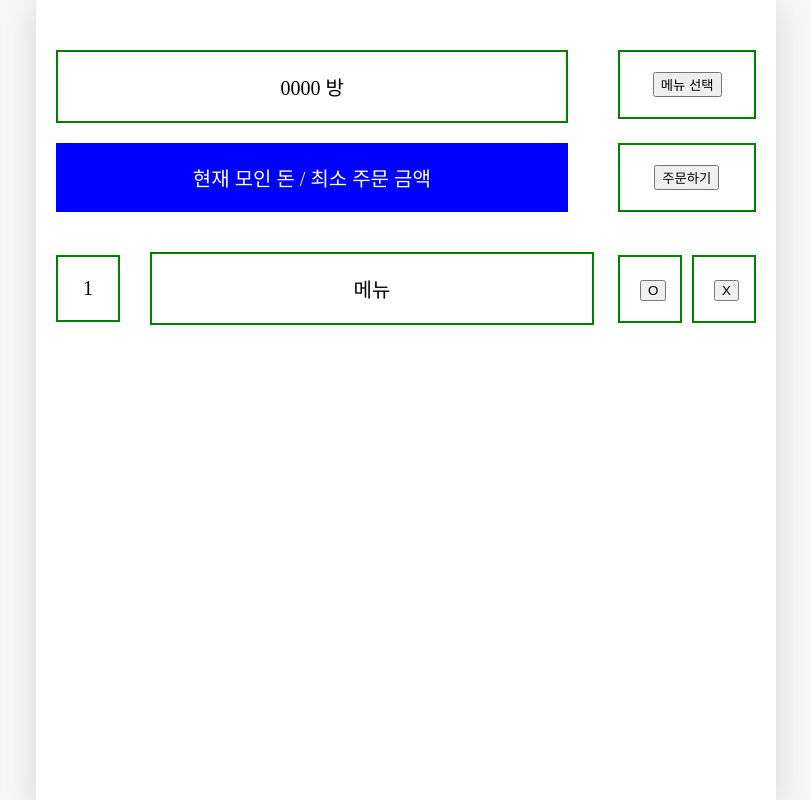
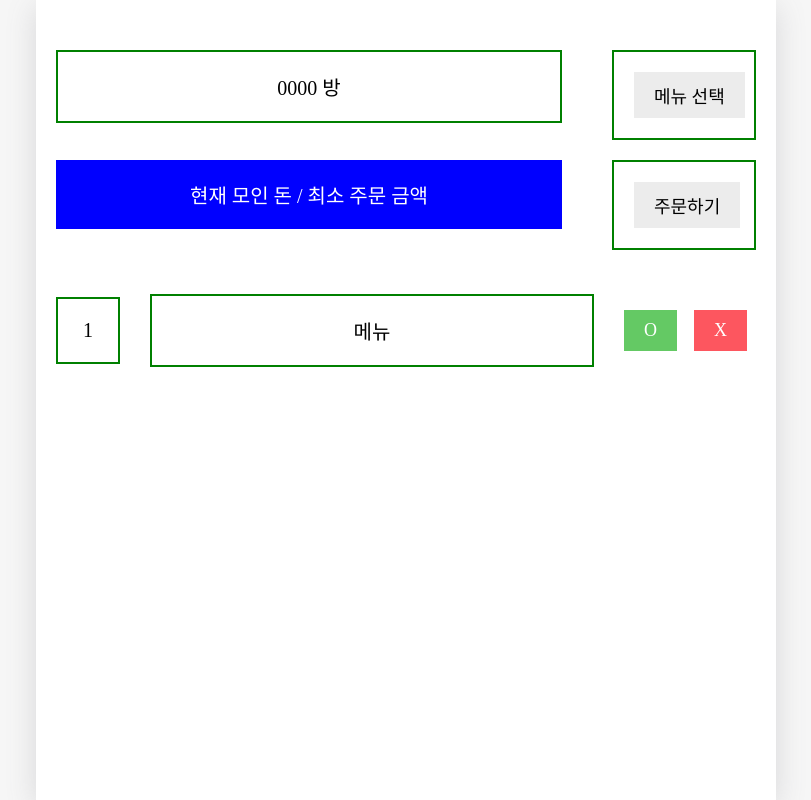
Before and after one commit to 2nd-HUFSummer-Hackathon/SPotato, a React (Create React App) app in the folder domdelivery/: page /match in a window 1280 px wide. Shown: the whole page, without its empty margins (234-1045 px from the left). Built offline with nearby package versions, Linux system fonts and the light colour scheme.

Commit message:
UPdate Eyy

```diff
--- a/domdelivery/src/App.css
+++ b/domdelivery/src/App.css
@@ -143,3 +143,35 @@ body{
   padding: 20px;
   width : 98%;
 }
+
+.OurButton{
+  cursor : pointer;
+  border : none;
+
+  padding-top: 10px;
+  padding-bottom: 10px;
+  padding-left: 20px;
+  padding-right: 20px;
+
+  font-size: 18px;
+
+  /*버튼 내 글자가 잘려서 여러 줄이 되는 일 방지*/
+  white-space:nowrap;
+
+  font-family: "Nanum Pen Script";
+}
+
+.OurButton_default {
+  background-color: #ececec;
+  color: black;
+}
+
+.OurButton_positive{
+  background-color: #64c964;
+  color : white;
+}
+
+.OurButton_negative{
+  background-color: #fd565f;
+  color: white;
+}
--- a/domdelivery/src/pages/Match.js
+++ b/domdelivery/src/pages/Match.js
@@ -1,5 +1,7 @@
 import { BrowserRouter, Routes, Route, useNavigate } from "react-router-dom";
 import OurButton from "../component/OurButton";
+
+
 
 
 function Match() {
@@ -25,11 +27,11 @@ function Match() {
       <div className="Match-main">
         <div style={{borderWidth: 2, borderColor:'green', borderStyle:"solid", padding:"20px", marginLeft: "-20px", width:"20px"}}>1</div>
         <div style={{borderWidth: 2, borderColor:'green', borderStyle:"solid", padding:"20px",  marginLeft:"30px", width:"400px"}}>메뉴</div>
-        <div style={{borderWidth: 2, borderColor:'green', borderStyle:"solid", padding:"20px", marginLeft: "24px", width:"20px"}}>
-          <OurButton text={"O"}/>
+        <div style={{padding:"20px", marginLeft: "10px", width:"20px"}}>
+          <OurButton type='positive' text={"O"} />
         </div>
-        <div style={{borderWidth: 2, borderColor:'green', borderStyle:"solid", padding:"20px", marginLeft: "10px", width:"20px"}}>
-          <OurButton text={"X"}/>
+        <div style={{ padding:"20px", marginLeft: "10px",marginRight:"10px", width:"20px"}}>
+          <OurButton type='negative' text={"X"}/>
         </div>
       </div>
 
```
Also changed, not shown: domdelivery/src/component/CheckButton.js (added, +19 -0 lines).
